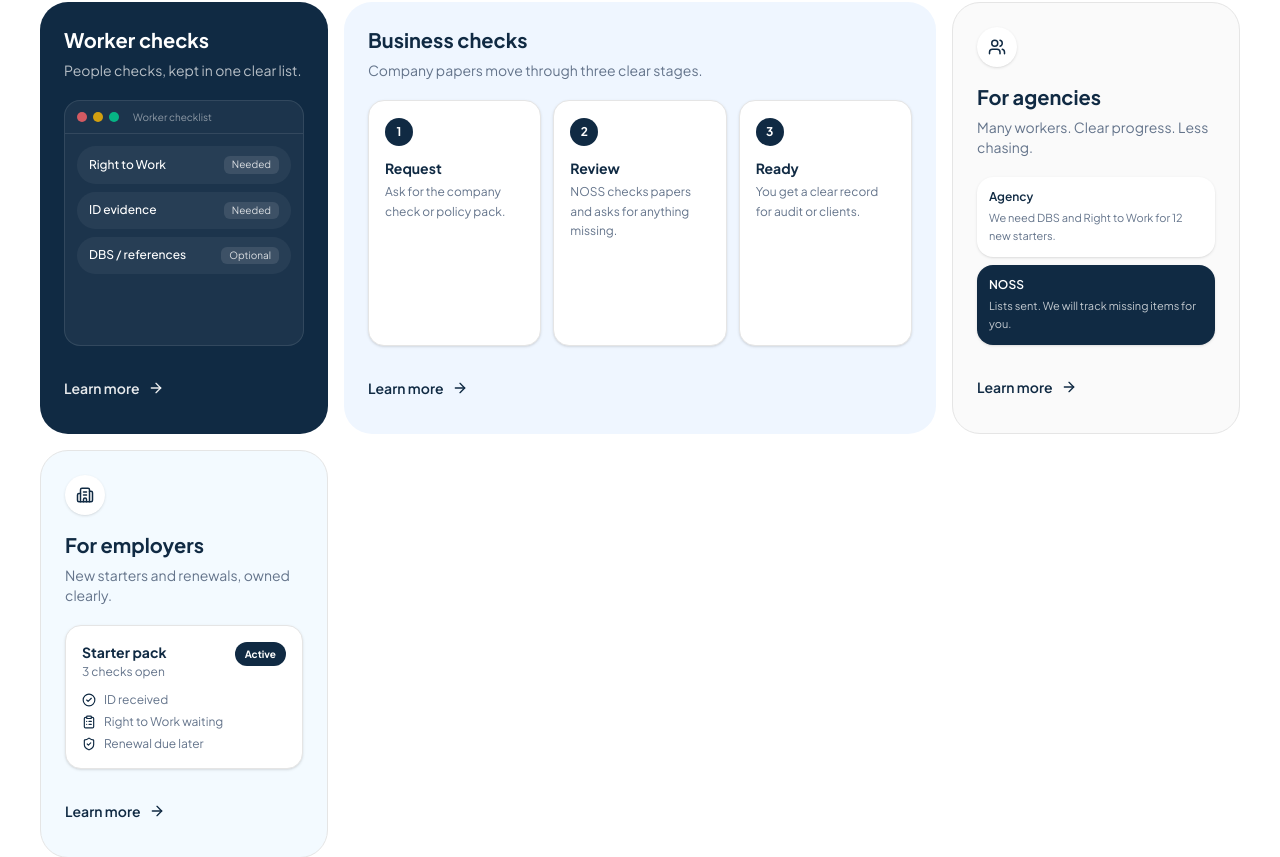
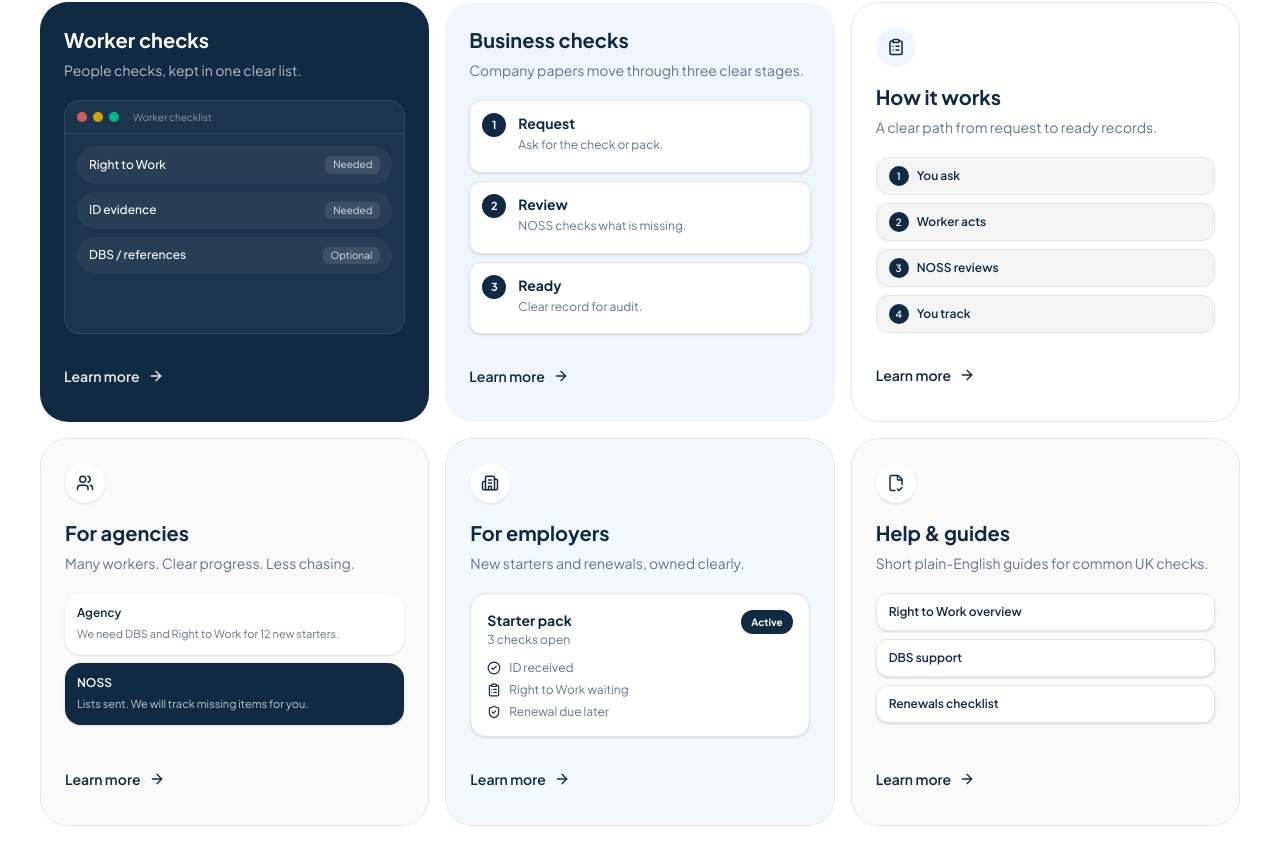
Before and after one commit to trishulhub-svg/Noss, a Next.js app: page / in a window 1280 px wide. Shown: the part 949-1806 px from the top of the page. Built offline with nearby package versions, Linux system fonts and the light colour scheme; no server answers.

Commit message:
Add two desktop-only service cards for a 3x2 grid
Complete the Two clear paths section with How it works and Help cards
on large screens only, using equal three-column rows on PC.

Co-authored-by: Kadamproduction <Kadamproduction@users.noreply.github.com>

```diff
--- a/app/page.tsx
+++ b/app/page.tsx
@@ -155,7 +155,7 @@ export default function HomePage() {
               </p>
             </div>
 
-            <div className="grid gap-3 sm:gap-4 md:grid-cols-2 xl:grid-cols-4">
+            <div className="grid gap-3 sm:gap-4 md:grid-cols-2 lg:grid-cols-3">
               {/* Worker checks */}
               <article className="relative flex flex-col overflow-hidden rounded-2xl bg-[var(--color-navy)] p-4 text-white sm:rounded-[28px] sm:p-6">
                 <h3 className="text-lg font-bold sm:text-xl">Worker checks</h3>
@@ -196,49 +196,67 @@ export default function HomePage() {
               </article>
 
               {/* Business checks */}
-              <article className="relative flex flex-col overflow-hidden rounded-2xl bg-[var(--color-blue-soft)] p-4 sm:rounded-[28px] sm:p-6 md:col-span-2 xl:col-span-2">
+              <article className="relative flex flex-col overflow-hidden rounded-2xl bg-[var(--color-blue-soft)] p-4 sm:rounded-[28px] sm:p-6">
                 <h3 className="text-lg font-bold text-[var(--color-navy)] sm:text-xl">
                   Business checks
                 </h3>
-                <p className="mt-1.5 max-w-lg text-sm text-[var(--color-muted-text)]">
+                <p className="mt-1.5 text-sm text-[var(--color-muted-text)]">
                   Company papers move through three clear stages.
                 </p>
-                <div className="mt-3 grid flex-1 gap-2 sm:mt-5 sm:grid-cols-3 sm:gap-3">
+                <div className="mt-3 grid flex-1 gap-2 sm:mt-5">
                   {[
-                    {
-                      step: "1",
-                      title: "Request",
-                      detail: "Ask for the company check or policy pack.",
-                    },
-                    {
-                      step: "2",
-                      title: "Review",
-                      detail: "NOSS checks papers and asks for anything missing.",
-                    },
-                    {
-                      step: "3",
-                      title: "Ready",
-                      detail: "You get a clear record for audit or clients.",
-                    },
+                    { step: "1", title: "Request", detail: "Ask for the check or pack." },
+                    { step: "2", title: "Review", detail: "NOSS checks what is missing." },
+                    { step: "3", title: "Ready", detail: "Clear record for audit." },
                   ].map((col) => (
                     <div
                       key={col.title}
-                      className="rounded-xl border border-[var(--color-border)] bg-white p-3 shadow-sm sm:rounded-2xl sm:p-4"
+                      className="flex items-start gap-3 rounded-xl border border-[var(--color-border)] bg-white p-3 shadow-sm"
                     >
-                      <p className="inline-flex h-6 w-6 items-center justify-center rounded-full bg-[var(--color-navy)] text-[11px] font-bold text-white sm:h-7 sm:w-7 sm:text-xs">
+                      <p className="inline-flex h-6 w-6 shrink-0 items-center justify-center rounded-full bg-[var(--color-navy)] text-[11px] font-bold text-white">
                         {col.step}
                       </p>
-                      <p className="mt-2 text-sm font-bold text-[var(--color-navy)] sm:mt-3">
-                        {col.title}
-                      </p>
-                      <p className="mt-1 text-xs leading-relaxed text-[var(--color-muted-text)]">
-                        {col.detail}
-                      </p>
+                      <div>
+                        <p className="text-sm font-bold text-[var(--color-navy)]">{col.title}</p>
+                        <p className="mt-0.5 text-xs leading-relaxed text-[var(--color-muted-text)]">
+                          {col.detail}
+                        </p>
+                      </div>
                     </div>
                   ))}
                 </div>
                 <Link
                   href="/business-compliance"
+                  className="mt-3 inline-flex min-h-10 items-center gap-2 text-sm font-semibold text-[var(--color-navy)] sm:mt-5 sm:min-h-11"
+                >
+                  Learn more <ArrowRight size={16} aria-hidden />
+                </Link>
+              </article>
+
+              {/* How it works — desktop only filler for 3-col row */}
+              <article className="relative hidden flex-col overflow-hidden rounded-2xl border border-[var(--color-border)] bg-white p-4 sm:rounded-[28px] sm:p-6 lg:flex">
+                <div className="mb-3 inline-flex h-9 w-9 items-center justify-center rounded-full bg-[var(--color-blue-soft)] text-[var(--color-navy)] sm:mb-4 sm:h-10 sm:w-10">
+                  <ClipboardList size={18} aria-hidden />
+                </div>
+                <h3 className="text-lg font-bold text-[var(--color-navy)] sm:text-xl">How it works</h3>
+                <p className="mt-1.5 text-sm text-[var(--color-muted-text)]">
+                  A clear path from request to ready records.
+                </p>
+                <ol className="mt-3 flex-1 space-y-2 sm:mt-5">
+                  {["You ask", "Worker acts", "NOSS reviews", "You track"].map((step, i) => (
+                    <li
+                      key={step}
+                      className="flex items-center gap-2 rounded-xl border border-[var(--color-border)] bg-[var(--color-surface)] px-3 py-2 text-xs font-semibold text-[var(--color-navy)]"
+                    >
+                      <span className="inline-flex h-5 w-5 items-center justify-center rounded-full bg-[var(--color-navy)] text-[10px] text-white">
+                        {i + 1}
+                      </span>
+                      {step}
+                    </li>
+                  ))}
+                </ol>
+                <Link
+                  href="/how-it-works"
                   className="mt-3 inline-flex min-h-10 items-center gap-2 text-sm font-semibold text-[var(--color-navy)] sm:mt-5 sm:min-h-11"
                 >
                   Learn more <ArrowRight size={16} aria-hidden />
@@ -277,7 +295,7 @@ export default function HomePage() {
               </article>
 
               {/* Employers */}
-              <article className="relative flex flex-col overflow-hidden rounded-2xl border border-[var(--color-border)] bg-sky-50/80 p-4 sm:rounded-[28px] sm:p-6 md:col-span-2 xl:col-span-1">
+              <article className="relative flex flex-col overflow-hidden rounded-2xl border border-[var(--color-border)] bg-sky-50/80 p-4 sm:rounded-[28px] sm:p-6">
                 <div className="mb-3 inline-flex h-9 w-9 items-center justify-center rounded-full bg-white text-[var(--color-navy)] shadow-sm sm:mb-4 sm:h-10 sm:w-10">
                   <Building2 size={18} aria-hidden />
                 </div>
@@ -312,6 +330,33 @@ export default function HomePage() {
                 </div>
                 <Link
                   href="/industries/employers"
+                  className="mt-3 inline-flex min-h-10 items-center gap-2 text-sm font-semibold text-[var(--color-navy)] sm:mt-5 sm:min-h-11"
+                >
+                  Learn more <ArrowRight size={16} aria-hidden />
+                </Link>
+              </article>
+
+              {/* Help — desktop only to complete second row of 3 */}
+              <article className="relative hidden flex-col overflow-hidden rounded-2xl border border-[var(--color-border)] bg-neutral-50 p-4 sm:rounded-[28px] sm:p-6 lg:flex">
+                <div className="mb-3 inline-flex h-9 w-9 items-center justify-center rounded-full bg-white text-[var(--color-navy)] shadow-sm sm:mb-4 sm:h-10 sm:w-10">
+                  <FileCheck2 size={18} aria-hidden />
+                </div>
+                <h3 className="text-lg font-bold text-[var(--color-navy)] sm:text-xl">Help & guides</h3>
+                <p className="mt-1.5 text-sm text-[var(--color-muted-text)]">
+                  Short plain-English guides for common UK checks.
+                </p>
+                <ul className="mt-3 flex-1 space-y-2 sm:mt-5">
+                  {["Right to Work overview", "DBS support", "Renewals checklist"].map((item) => (
+                    <li
+                      key={item}
+                      className="rounded-xl border border-[var(--color-border)] bg-white px-3 py-2.5 text-xs font-semibold text-[var(--color-navy)] shadow-sm"
+                    >
+                      {item}
+                    </li>
+                  ))}
+                </ul>
+                <Link
+                  href="/resources"
                   className="mt-3 inline-flex min-h-10 items-center gap-2 text-sm font-semibold text-[var(--color-navy)] sm:mt-5 sm:min-h-11"
                 >
                   Learn more <ArrowRight size={16} aria-hidden />
```
